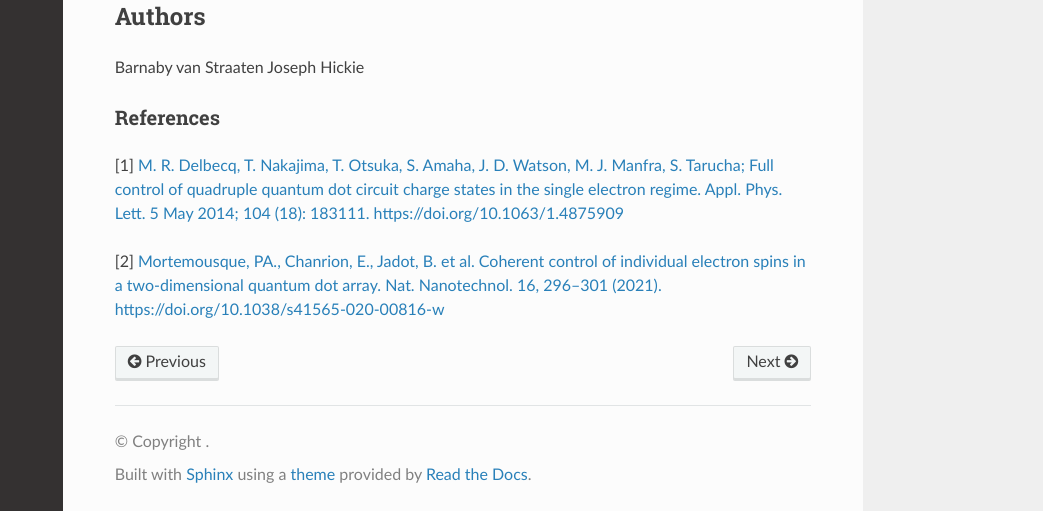
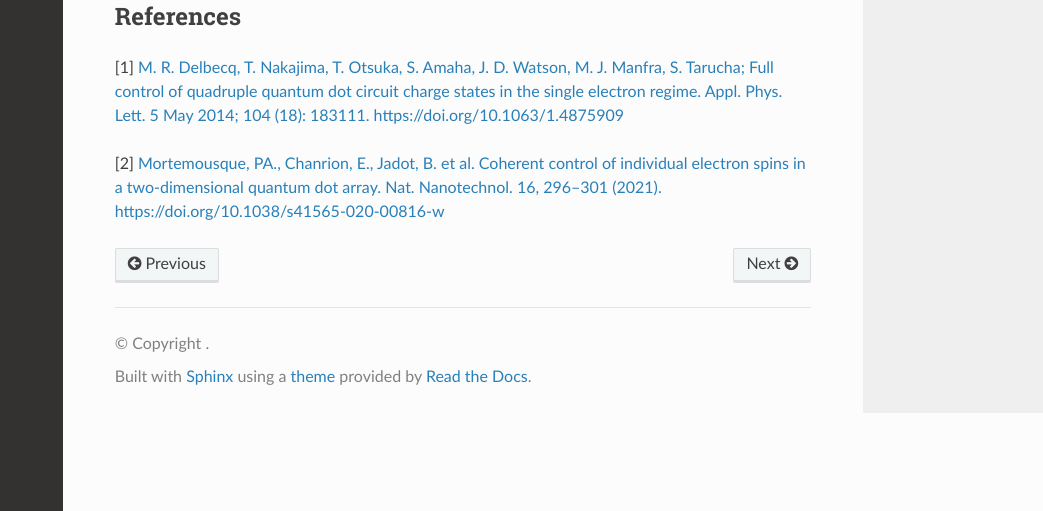
Before and after one commit to b-vanstraaten/qarray, a Sphinx documentation site: the page built from docs/source/introduction.rst, in a window 1280 px wide and 900 px high, scrolled down 1119 px, cut to the strip 389-900 px from the top of the window. Shown: the whole strip, without its empty margins (237-1280 px from the left). Built offline with Sphinx 7.4.7 and the Read the Docs theme 2.0.0, drawn with Linux system fonts in a browser that asks for light colours.

Commit message:
documentation

```diff
--- a/docs/source/introduction.rst
+++ b/docs/source/introduction.rst
@@ -45,12 +45,6 @@ stability diagram of a closed five dot quantum recreated with permission from `[
 .. |structure| image:: ./figures/structure.png
 .. |capacitance_model| image:: ./figures/capacitance_model.png
 
-+++++++++
-Authors
-+++++++++
-Barnaby van Straaten
-Joseph Hickie
-
 
 References
 ----------
```
